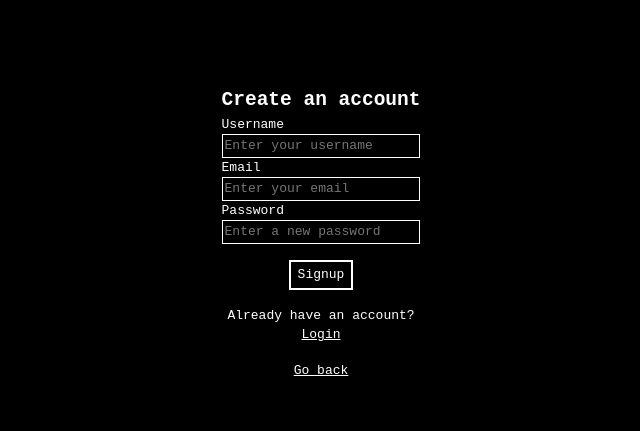
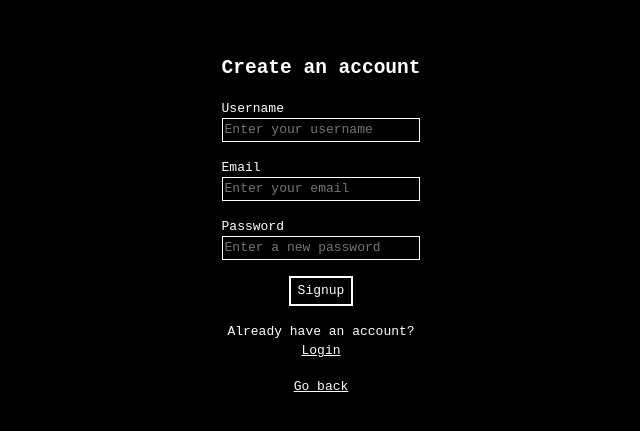
Before and after one commit to PROMCz11/Canvas-Scribble-App, a SvelteKit app: page /signup in a window 1280 px wide. Shown: the part 175-606 px from the top of the page, without its empty margins (319-959 px from the left). Built offline with nearby package versions, Linux system fonts and the light colour scheme.

Commit message:
Fixed spacing issues

```diff
--- a/src/routes/login/+page.svelte
+++ b/src/routes/login/+page.svelte
@@ -30,7 +30,7 @@
         gap: 1rem;
     }
 
-    .login-info {
+    .login-info > p {
         margin-top: 1rem;
     }
 
--- a/src/routes/signup/+page.svelte
+++ b/src/routes/signup/+page.svelte
@@ -32,7 +32,7 @@
         gap: 1rem;
     }
 
-    .signup-info {
+    .signup-info > p {
         margin-top: 1rem;
     }
 
```
